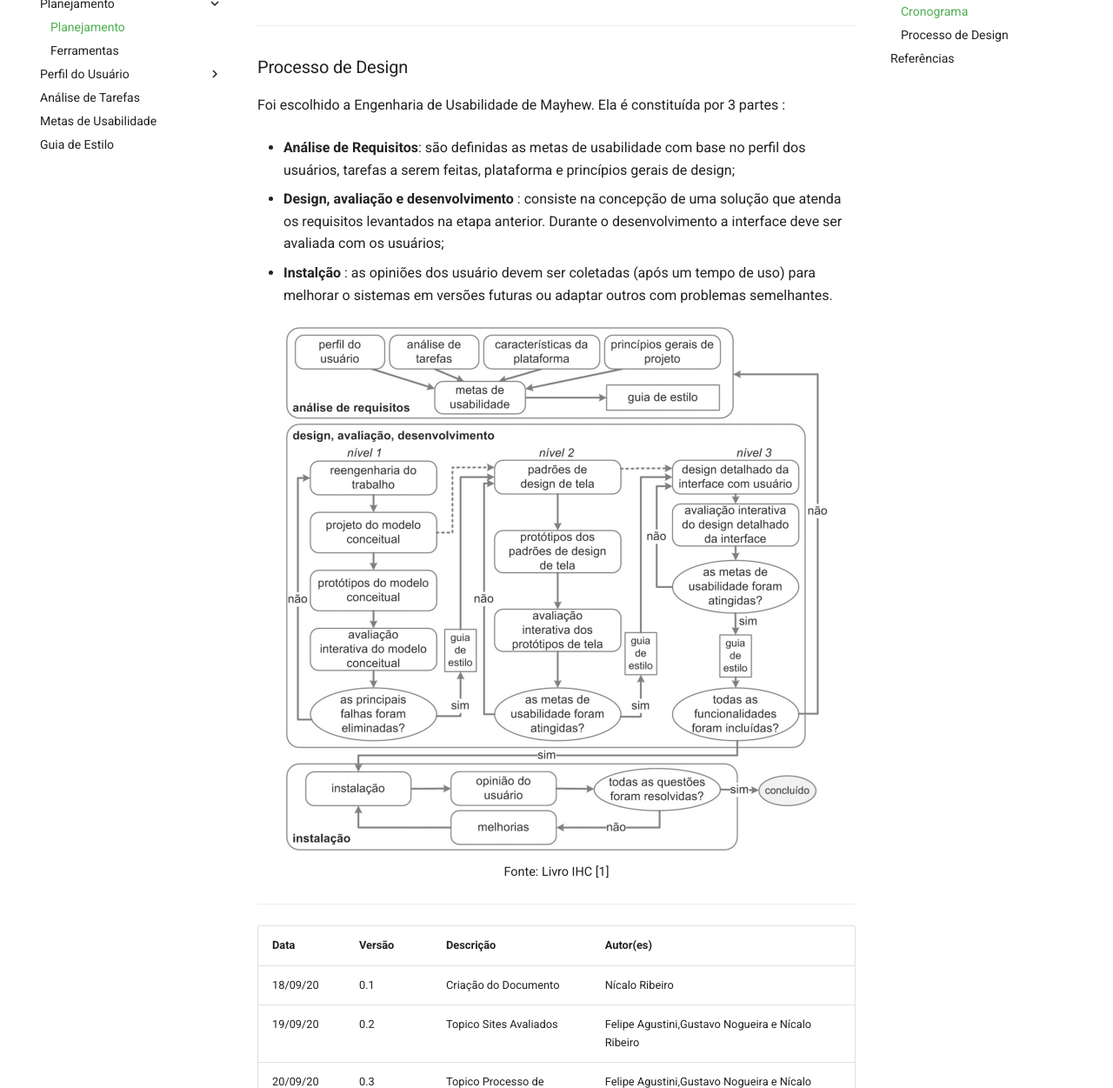
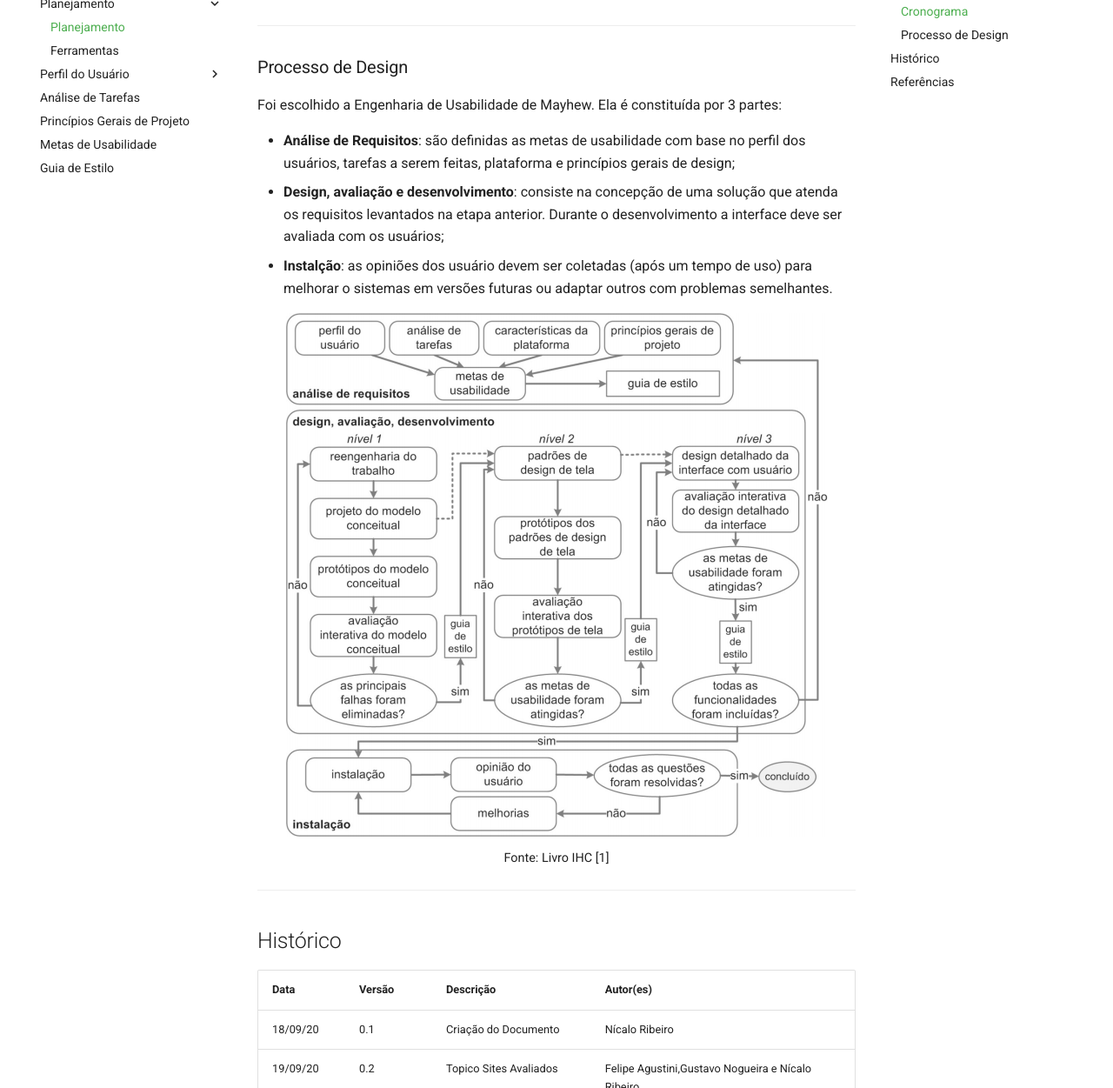
Before and after one commit to Gustavo-Nogueira/2020.1-Estagiarios.com, an MkDocs documentation site: the page built from docs/planejamento/planejamento.md, in a window 1280 px wide and 1400 px high, scrolled down 1374 px, cut to the strip 149-1400 px from the top of the window. Shown: the whole strip at 87% size. Built offline with MkDocs 1.6.1 and Material for MkDocs 9.7.7, drawn with Linux system fonts in a browser that asks for light colours.

Commit message:
[#5] adição da página de prícipios gerais do projeto

```diff
--- a/docs/planejamento/planejamento.md
+++ b/docs/planejamento/planejamento.md
@@ -1,20 +1,22 @@
 ## Planejamento
+
 O planejamento de projetos é uma série de práticas feitas no início do projeto, ou de cada onda ou Sprint, para estruturar os detalhes que devem guiar o gerenciamento e a execução do projeto. Esse planejamento visa esclarecer as atividades necessárias para analisar a interface do site <a heref="https://www.estagiarios.com/vagas_estagio_V3.asp" target="blank">Estagiarios.com</a> durante o semestre.
 
-- - -
+---
 
 ### Sites Avaliados
+
 Os seguintes sites foram levados em consideração para serem trabalhados na disciplina. Eles foram sugeridos com base nas experiências de uso dos próprios integrantes e por indicaçãp de pessoas próximas dos membros.
 
-* SPTrans;
-* Simula Bolsa;
-* Shopping Correios;
-* Prime Video;
-* Correios;
-* **UnB** *(escolhido inicialmente)*.
-* * **Estagiarios.com** *(nova escolha)*.
+- SPTrans;
+- Simula Bolsa;
+- Shopping Correios;
+- Prime Video;
+- Correios;
+- **UnB** _(escolhido inicialmente)_.
+- - **Estagiarios.com** _(nova escolha)_.
 
-- - -
+---
 
 ### Cronograma
 
@@ -23,14 +25,13 @@
 - - -
 
 ### Processo de Design
+
 Foi escolhido a Engenharia de Usabilidade de Mayhew.
-Ela é constituída por 3 partes :
+Ela é constituída por 3 partes:
 
-* **Análise de Requisitos**: são definidas as metas de usabilidade com base	no	perfil dos usuários, tarefas a serem feitas, plataforma	e princípios gerais	de	design;
-
-* **Design, avaliação e desenvolvimento** :	consiste na concepção de uma solução que atenda	os requisitos levantados na	etapa anterior. Durante	o desenvolvimento a	interface deve ser avaliada	com	os	usuários;
-
-* **Instalção** : as opiniões dos usuário devem	ser	coletadas (após um tempo	de uso)	para melhorar o	sistemas em	versões	futuras	ou	adaptar	outros com problemas semelhantes.
+- **Análise de Requisitos**: são definidas as metas de usabilidade com base no perfil dos usuários, tarefas a serem feitas, plataforma e princípios gerais de design;
+- **Design, avaliação e desenvolvimento**: consiste na concepção de uma solução que atenda os requisitos levantados na etapa anterior. Durante o desenvolvimento a interface deve ser avaliada com os usuários;
+- **Instalção**: as opiniões dos usuário devem ser coletadas (após um tempo de uso) para melhorar o sistemas em versões futuras ou adaptar outros com problemas semelhantes.
 
 <p align="center">
     <img src="../images/diagrama-mayhew.png" /><br/>
@@ -38,16 +39,19 @@
         Fonte: Livro IHC [1]
     </span>
 </p>
-- - -
+
+---
+
+## Histórico
 
 | Data     | Versão | Descrição                 | Autor(es)                                         |
 | -------- | ------ | ------------------------- | ------------------------------------------------- |
 | 18/09/20 | 0.1    | Criação do Documento      | Nícalo Ribeiro                                    |
 | 19/09/20 | 0.2    | Topico Sites Avaliados    | Felipe Agustini,Gustavo Nogueira e Nícalo Ribeiro |
 | 20/09/20 | 0.3    | Topico Processo de Design | Felipe Agustini,Gustavo Nogueira e Nícalo Ribeiro |
-| 04/10/20 | 0.4    | Mudança no site escolhido | Gustavo Nogueira e Nícalo Ribeiro |
+| 04/10/20 | 0.4    | Mudança no site escolhido | Gustavo Nogueira e Nícalo Ribeiro                 |
 
-- - -
+---
 
 ## Referências
 
--- a/mkdocs.yml
+++ b/mkdocs.yml
@@ -13,6 +13,7 @@
       - Questionário: perfil_usuario/questionario.md
       - Perfil de Usuário: perfil_usuario/perfil.md
   - Análise de Tarefas: analise_tarefas/analise_tarefas.md
+  - Princípios Gerais de Projeto: principios_gerais/principios_gerais.md
   - Metas de Usabilidade: metas_usabilidade/metas_usabilidade.md
   - Guia de Estilo: guia_de_estilo/guia_de_estilo.md
 
```
Also changed, not shown: docs/perfil_usuario/questionario.md (+4 -4 lines), docs/planejamento/ferramentas.md (+6 -4 lines), docs/principios_gerais/principios_gerais.md (added, +63 -0 lines).
